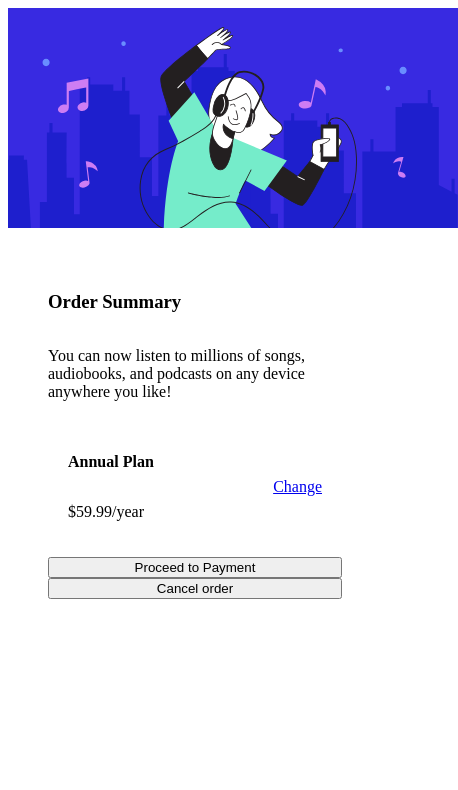
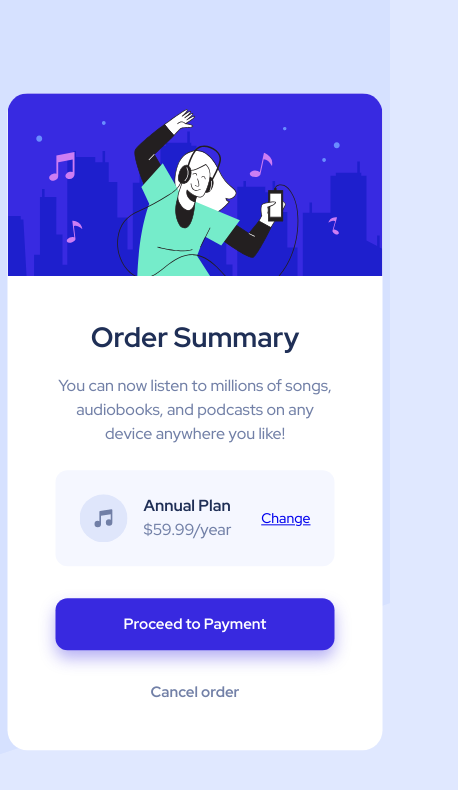
Before and after one commit to Scott1UP/order-summary, a plain HTML site: page index.html in a window 390 px wide. Shown: the whole page, 458 px wide, since content can reach past the window. Drawn offline with Linux system fonts and the light colour scheme.

Commit message:
Finished desktop and mobile designs. Interactive states added. Final commit.

```diff
--- a/index.html
+++ b/index.html
@@ -5,28 +5,36 @@
   <meta name="viewport" content="width=device-width, initial-scale=1.0"> <!-- displays site properly based on user's device -->
   <link rel="icon" type="image/png" sizes="32x32" href="./images/favicon-32x32.png">
   <link rel="stylesheet" href="./styles.css">
+  <link href="https://fonts.googleapis.com/css?family=Red+Hat+Display:500,700,900" rel="stylesheet">
+
   <title>Frontend Mentor | Order summary card</title>
 </head>
   <body>
     <main>
       <section class="card">
-        <img src="./images/illustration-hero.svg" alt="A blue toned illustration of a happy woman listening to music  ">
+        <img src="./images/illustration-hero.svg" class="hero" alt="A blue toned illustration of a happy woman listening to music  ">
         <section class="content">
-          <h1>Order Summary</h1>
+          <section class="text">
+            <h1>Order Summary</h1>
 
-          <p>You can now listen to millions of songs, audiobooks, and podcasts on any
-          device anywhere you like!</p>
-
+            <p class="blurb">You can now listen to millions of songs, audiobooks, and podcasts on any
+            device anywhere you like!</p>
+          </section>
           <section class="plan-banner">
-            <section class="plan-details">
-              <p><strong>Annual Plan</strong></p>
-              <p>$59.99/year</p>
+            <section class="icon-text">
+              <img src="./images/icon-music.svg" class="music" alt="Music icon">
+              <section class="plan-details">
+                <p><strong>Annual Plan</strong></p>
+                <p>$59.99/year</p>
+              </section>
             </section>
-            <a href="link.com">Change</a>
+            <a class="textLink" href="link.com">Change</a>
           </section>
 
-          <button>Proceed to Payment</button>
-          <button>Cancel order</button>
+          <section class="buttons">
+            <button class="primary">Proceed to Payment</button>
+            <button class="tertiary">Cancel order</button>
+          </section>
       </section>
     </section>
     </main>
--- a/styles.css
+++ b/styles.css
@@ -1,21 +1,152 @@
+/* Remove default margin in favour of better control in authored CSS */
+body, h1, h2, h3, h4, p,
+figure, blockquote, dl, dd {
+  margin-block-end: 0;
+}
+
+/* Set patterned background image */
+html {
+    background: url(images/pattern-background-desktop.svg) no-repeat center center fixed;
+    background-color: hsl(225, 100%, 94%);
+    -webkit-background-size: cover;
+    -moz-background-size: cover;
+    -o-background-size: cover;
+    background-size: cover;
+  }
+
+/* Set core body defaults */
+body {
+    min-height: 100vh;
+    line-height: 1.5;
+    font-family: 'Red Hat Display';
+
+}
+
+h1 {
+    margin: 0;
+    font-size: 28px;
+    color: hsl(223, 47%, 23%);
+}
+
+p {
+    margin: 0;
+    font-size: 16px;
+    font-weight: 500;
+    color: hsl(224, 23%, 55%);
+}
+
+strong {
+    color: hsl(223, 47%, 23%)
+}
+
 .card {
-    max-width: 480px;
+    max-width: 456px;
+    min-width: 375px;
+    display: flex;
+    flex-direction: column;
+    border-radius: 20px;
+    overflow: hidden;
+    background-color: white;
+
+    position: absolute;
+    top:  50%;
+    left: 50%;
+    transform: translate(-50%,-50%);
+}
+
+.hero {
+    width: 100%;
+    margin-bottom: 2.5rem;
 }
 
 .content {
     display: flex;
     flex-direction: column;
-    padding: 40px;
+    padding: 0 3rem 2rem 3rem;
+    gap: 1.5rem;
+}
+
+.text {
+    display: flex;
+    flex-direction: column;
+    align-items: center;
+    gap: 1rem;
+}
+
+.blurb {
+    text-align: center;
 }
 
 .plan-banner {
     display: flex;
     align-items: center;
     justify-content: space-between;
-    padding: 20px;
+    padding: 24px;
+    border-radius: 12px;
+
+    background-color: hsl(225, 100%, 98%);
+    margin-bottom: .5rem;
+}
+
+.icon-text {
+    display: flex;
+    align-items: center;
+    gap: 1rem;
+}
+
+.music {
+    width: 48px;
+    height: 48px;
 }
 
 .plan-details {
     display: flex;
     flex-direction: column;
 }
+
+.textLink {
+    font-size: 14px;
+    font-weight: 500;
+}
+
+.textLink:hover {
+    color: hsla(245, 75%, 52%, 0.677);;
+}
+.buttons {
+    display: flex;
+    flex-direction: column;
+    gap: 1rem;
+}
+
+button {
+    border: none;
+    cursor: pointer;
+    overflow: hidden;
+    outline: none;
+
+    padding: 16px 32px;
+    border-radius: 12px;
+
+    font-family: inherit;
+    font-weight: 700;
+    font-size: 15px;
+}
+
+.primary {
+    color: white;
+    background-color: hsl(245, 75%, 52%);
+    box-shadow: 0px 8px 16px hsla(245, 75%, 52%, 0.367);
+}
+
+.tertiary {
+    background-color: transparent;
+    color: hsl(224, 23%, 55%);
+}
+
+.primary:hover {
+    background-color: hsla(245, 75%, 52%, 0.677);
+}
+
+.tertiary:hover {
+    color: hsl(223, 47%, 23%);
+}
```
